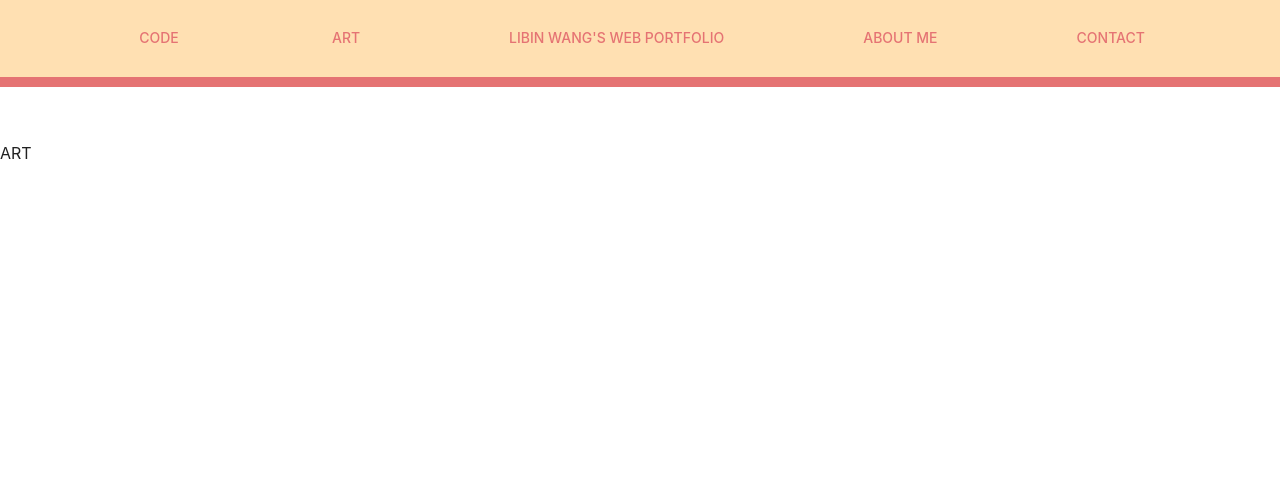
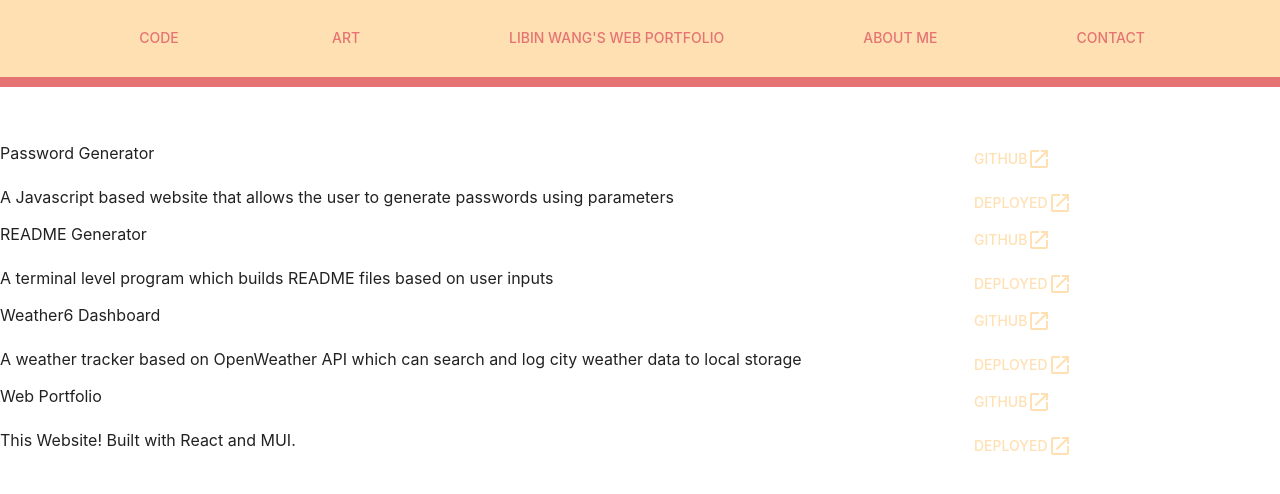
Before and after one commit to ten-gou/portfolio-website, a React (Create React App) app: page /art in a window 1280 px wide. Shown: the top 494 px of the page. Built offline with nearby package versions, Linux system fonts and the light colour scheme.

Commit message:
added the 4 projects to the code, created the map fxn to generate the Links and Text, AND made the deploy dependent on whether the link exists or not

```diff
--- a/src/components/Navbar/styles.js
+++ b/src/components/Navbar/styles.js
@@ -1,6 +1,7 @@
 const navbarBg = {
     padding: 1,
     boxShadow: '0px 10px #e57373',
+    width: 1,
 }
 
 const buttonStyle = {
--- a/src/pages/Art/Art.js
+++ b/src/pages/Art/Art.js
@@ -2,6 +2,7 @@
 import React from "react";
 
 import { CssBaseline, Box, Grid, Stack, Button, Typography } from "@mui/material";
+import LaunchIcon from '@mui/icons-material/Launch';
 
 const ImageList = () => {
     const list = [
@@ -24,21 +25,37 @@ const ImageList = () => {
             desc: 'A weather tracker based on OpenWeather API which can search and log city weather data to local storage',
         },
         {
-            url: '',
-            github: '',
+            url: 'https://www.youtube.com/watch?v=dQw4w9WgXcQ',
+            github: 'https://github.com/ten-gou/web-portfolio',
             title: 'Web Portfolio',
             desc: 'This Website! Built with React and MUI.',
         }
     ]
 
-    return
+    return (
+        <Box>
+            {list.map((item, index) => {
+                return (
+                        <Grid container spacing={2}>
+                            {/*row one - name and git link*/}
+                            <Grid item xs={9}>{item.title}</Grid>
+                            <Grid item xs={3}><Button href={item.github}>Github<LaunchIcon /></Button></Grid>
+
+                            {/*row two - name and deploy link*/}
+                            <Grid item xs={9}>{item.desc}</Grid>
+                            <Grid item xs={3}><Button href={item.url}>Deployed<LaunchIcon /></Button></Grid>
+                        </Grid>
+                )
+            })}
+        </Box>
+    )
 }
 
 const Art = () => {
 
     return (
         <>
-        <Typography>ART</Typography>
+        <ImageList/>
         </>
     )
 }
--- a/src/pages/Code/Code.js
+++ b/src/pages/Code/Code.js
@@ -1,17 +1,75 @@
-import { Typography } from "@mui/material"
+import React from "react";
+
+import { Box, Stack, Grid, Button, Typography, useTheme } from "@mui/material";
+import LaunchIcon from '@mui/icons-material/Launch';
 
 const CodeList = () => {
+    const theme = useTheme();
     const list = [
         {
-            'name': '',
+            url: 'https://ten-gou.github.io/Password-Generator/',
+            github: 'https://github.com/ten-gou/Password-Generator',
+            title: 'Password Generator',
+            desc: 'A Javascript based website that allows the user to generate passwords using parameters.',
         },
+        {
+            url: 'N/A',
+            github: 'https://github.com/ten-gou/readme-generator',
+            title: 'README Generator',
+            desc: 'A terminal level program which builds README files based on user inputs.',
+        },
+        {
+            url: 'https://ten-gou.github.io/Weather6-Dashboard/',
+            github: 'https://github.com/ten-gou/Weather6-Dashboard',
+            title: 'Weather6 Dashboard',
+            desc: 'A weather tracker based on OpenWeather API which can search and log city weather data to local storage.',
+        },
+        {
+            url: 'N/A',
+            github: 'https://github.com/ten-gou/web-portfolio',
+            title: 'Web Portfolio',
+            desc: 'This Website! Built with React and MUI.',
+        }
+    ]
 
-    ]
+    return (
+        <Box>
+            {list.map((item, index) => {
+                return (
+                        <Grid container spacing={4} margin={4}>
+                            {/*row one - name and git link*/}
+                            <Grid item xs={7} sm={9} textAlign='center'><Typography variant="h4">{item.title}</Typography></Grid>
+                            <Grid item xs={3} sm={3} alignSelf={'center'}><Button href={item.github}>Github<LaunchIcon /></Button></Grid>
+
+                            {/*row two - name and deploy link*/}
+                            <Grid item xs={7} sm={9} textAlign='center'>{item.desc}</Grid>
+                            {item.url == 'N/A' ? (
+                                <>
+                                <Grid item xs={3} sm={3} alignSelf={'center'}><Button disabled>Deployed<LaunchIcon /></Button></Grid>
+                                </>
+                            ) : (
+                                <>
+                                <Grid item xs={3} sm={3} alignSelf={'center'}><Button href={item.url}>Deployed<LaunchIcon /></Button></Grid>
+                                </>
+                            )}
+
+                        </Grid>
+                )
+            })}
+        </Box>
+    )
 }
 
 const Code = () => {
     return (
-        <Typography>Code</Typography>
+        <>
+        <Stack>
+            <Typography variant='h2' textAlign={'center'} margin={2}>Coding Projects</Typography>
+            <Typography variant="p" textAlign={'center'} margin={2} paddingX={'4'}>These are coding projects which I have done. Most of these programs and websites are made in different methods to showcase different techniques and abilities.</Typography>
+        </Stack>
+
+        <CodeList/>
+        </>
     )
 }
 
```
